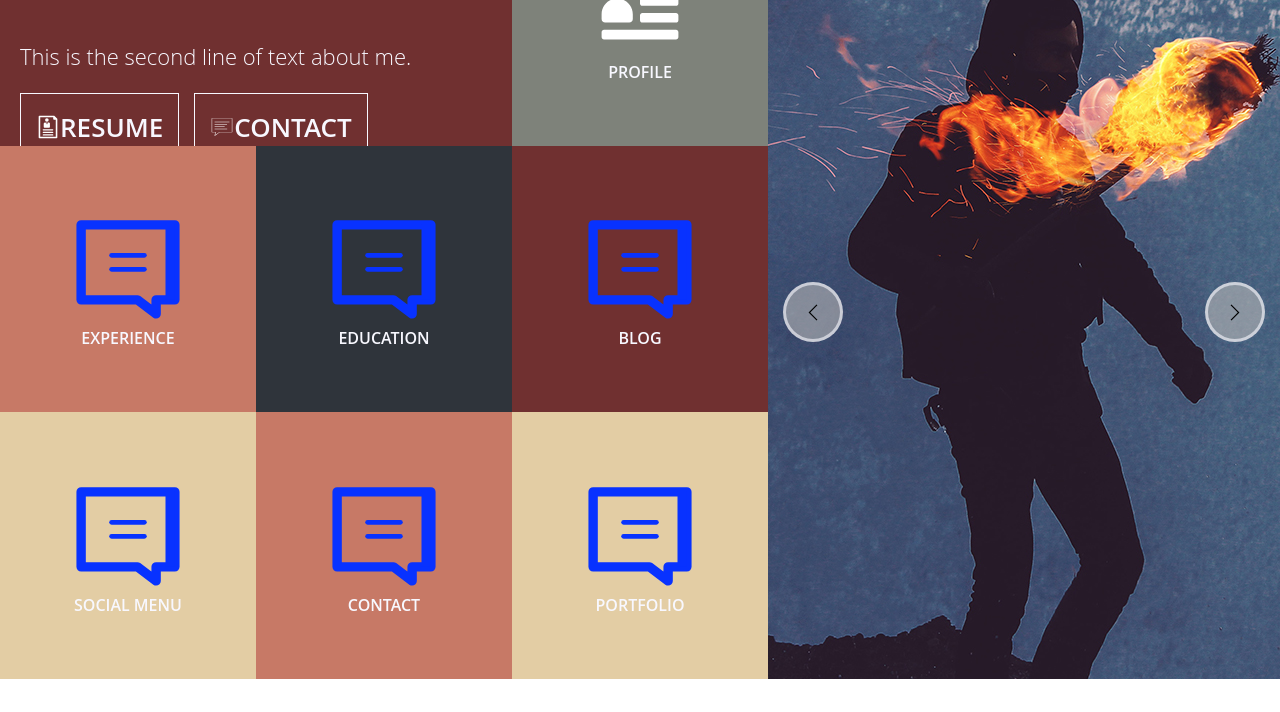
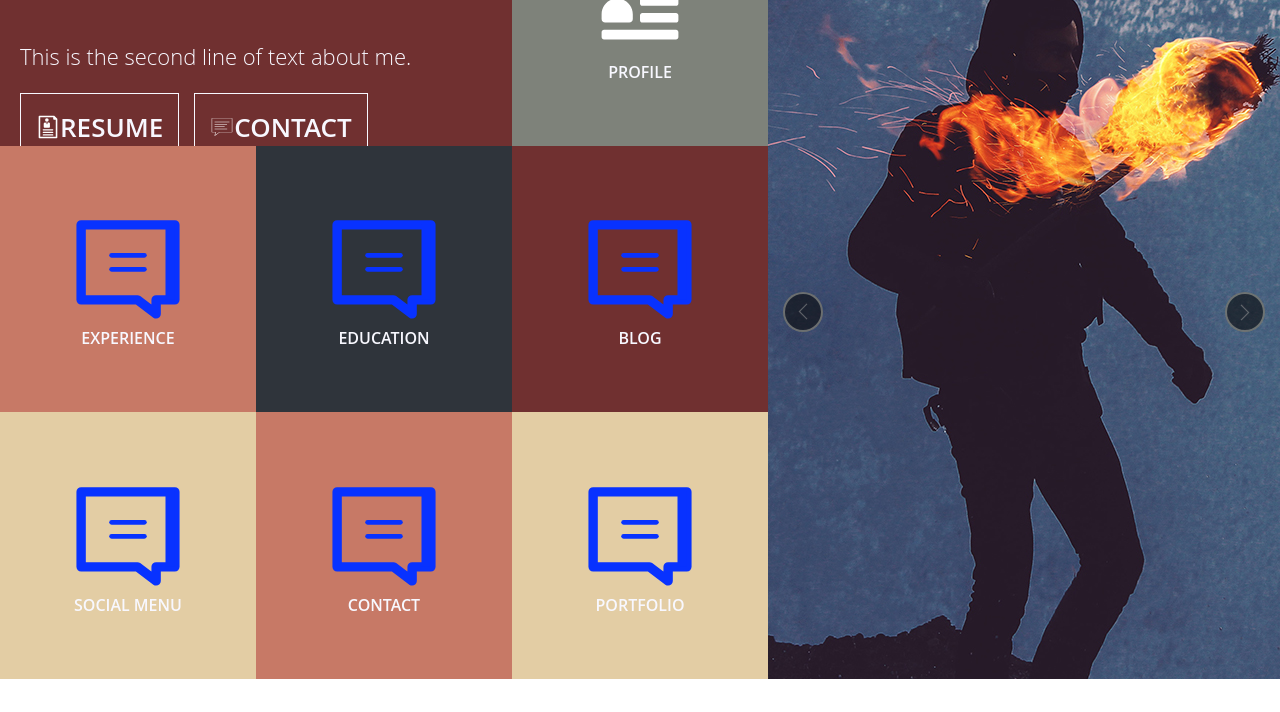
Before and after one commit to AdamMescher/ad-comp-challenge-1, a plain HTML site: page index.html in a window 1280 px wide. Shown: the part 121-833 px from the top of the page. After the commit the page ends 800 px from the top, so only its background shows below. Drawn offline with nearby package versions, Linux system fonts and the light colour scheme; a web font is replaced by a local one.

Commit message:
Style arrow button and icon
Changed colors and opacity of arrow button element and the arrow icon

```diff
--- a/index.html
+++ b/index.html
@@ -82,8 +82,8 @@
 
         <div class="arrow-buttons-container">
            <div class="arrow-buttons">
-            <button class="left-arrow"><img class="arrow-icon" src="images/icons/leftArrowIconBlack.svg" alt="left arrow" /></button>
-            <button class="right-arrow"><img class="arrow-icon" src="images/icons/rightArrowIconBlack.svg" alt="right arrow" /></button>
+            <button class="left-arrow"><img class="arrow-icon" src="images/icons/icon-arrow.svg" alt="left arrow" /></button>
+            <button class="right-arrow"><img class="arrow-icon" src="images/icons/icon-arrow.svg" alt="right arrow" /></button>
           </div>
         </div>
 
--- a/style.css
+++ b/style.css
@@ -67,6 +67,7 @@ body {
 
 main {
   display: flex;
+  overflow: hidden;
 }
 
 p, h1, button {
@@ -304,24 +305,28 @@ input[type="radio"]:checked + label span {
   justify-content: space-between;
   align-items: center;
   width: 100%;
-  height: 100vh;
+  height: 100%;
   padding: 0 15px 0 15px;
 }
 
 .left-arrow, .right-arrow {
-  background: gray;
-  background-color: rgba(184, 184, 184, 0.6);
-  border: rgba(248, 248, 255, 0.6) solid;
+  background-color: rgba(9,9,9, 0.6);
+  border: 2px rgba(161, 162, 153, 0.6) solid;
   border-radius: 50%;
-  height: 60px;
-  width: 60px;
+  height: 40px;
+  width: 40px;
   display: flex;
   align-items: center;
   justify-content: center;
 }
 
+.left-arrow {
+  transform: rotate(180deg);
+}
+
 .arrow-icon {
   height: 25px;
+  opacity: 0.5;
 }
 
 @media screen and (max-width: 320px){
```
Also changed, not shown: images/icons/icon-arrow.svg (added), images/icons/icon-right-arrow.svg (added).
